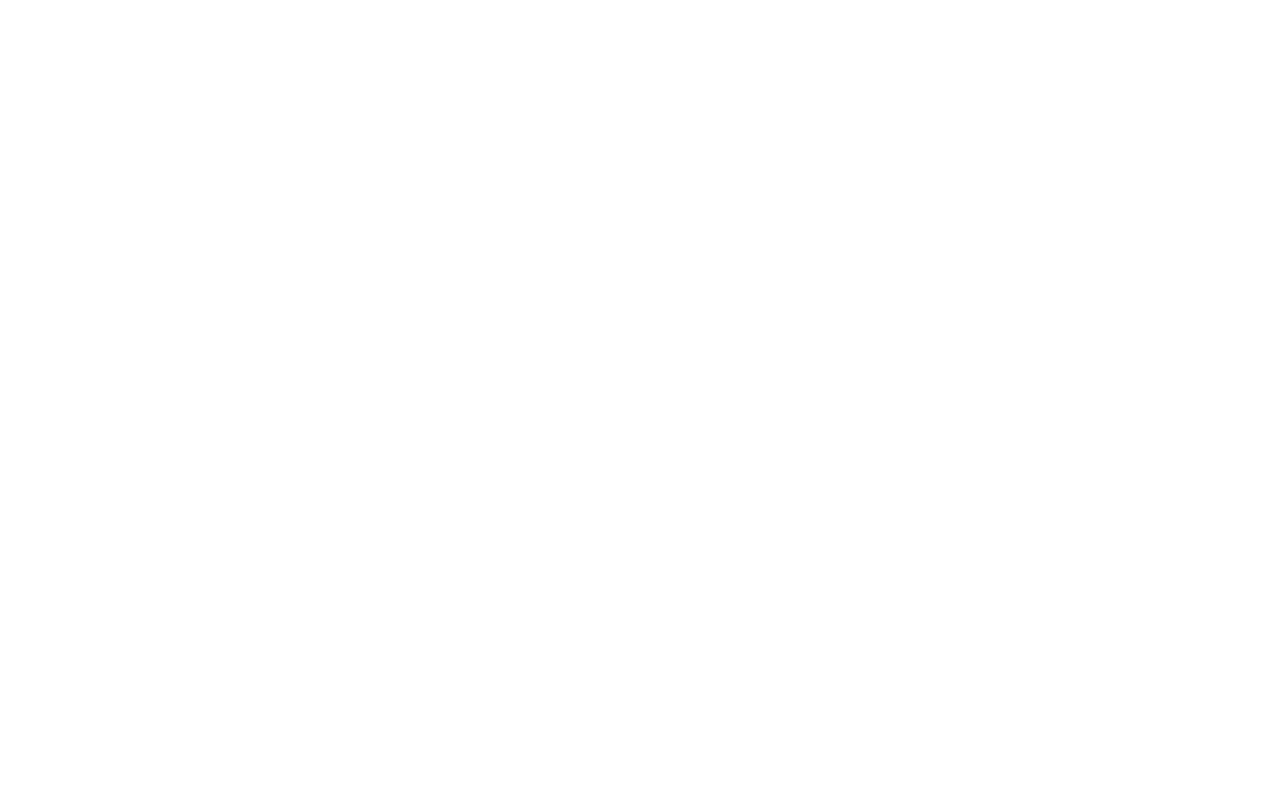
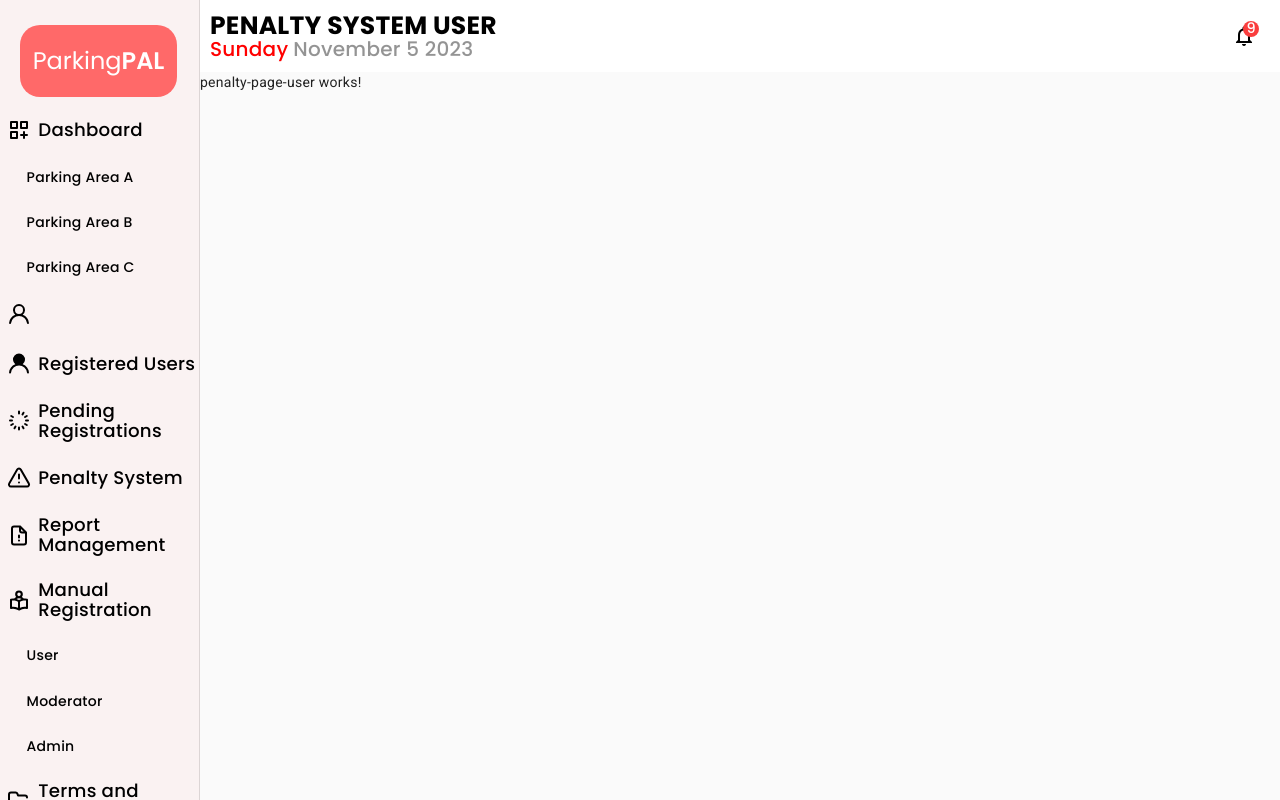
Before and after one commit to LM-Inocentes/ParkPal, an Angular app in the folder ParkPal/: page /app-penalty-page-user in a window 1280 px wide. Before the commit this address led to /. Built offline with nearby package versions, Linux system fonts and the light colour scheme.

Commit message:
added penalty n manual registration nav

```diff
--- a/ParkPal/src/app/app-navigation/app-navigation.component.html
+++ b/ParkPal/src/app/app-navigation/app-navigation.component.html
@@ -190,7 +190,11 @@
       <!-- end of Pending reg -->
 
       <!-- Penalty -->
-      <a class="mat-nav-list-btns" href="/app-penalty-page" *ngIf="user.Level != 1">
+      <a
+        class="mat-nav-list-btns"
+        href="/app-penalty-page"
+        *ngIf="user.Level != 1"
+      >
         <div class="categ_svg_icon_style">
           <svg
             xmlns="http://www.w3.org/2000/svg"
@@ -205,9 +209,33 @@
             ></path>
           </svg>
         </div>
-        <p>Penalty</p>
+        <p>Penalty System</p>
       </a>
       <!-- end of history Penalty -->
+
+      <!-- Report Management -->
+      <a
+        class="mat-nav-list-btns"
+        href="/app-penalty-page"
+        *ngIf="user.Level != 1"
+      >
+        <div class="categ_svg_icon_style">
+          <svg
+            xmlns="http://www.w3.org/2000/svg"
+            viewBox="0 0 24 24"
+            id="file-exclamation"
+            height="35"
+            width="35"
+          >
+            <path
+              fill="currentcolor"
+              d="M12.92,16.62a.76.76,0,0,0-.09-.18,1.58,1.58,0,0,0-.12-.15,1,1,0,0,0-1.09-.21,1,1,0,0,0-.33.21,1.58,1.58,0,0,0-.12.15.76.76,0,0,0-.09.18.64.64,0,0,0-.06.18,1.5,1.5,0,0,0,0,.2.84.84,0,0,0,.08.38,1.15,1.15,0,0,0,.21.33A1,1,0,0,0,12,18a.84.84,0,0,0,.38-.08.9.9,0,0,0,.54-.54A.84.84,0,0,0,13,17a1.5,1.5,0,0,0,0-.2A.64.64,0,0,0,12.92,16.62ZM20,8.94a1.31,1.31,0,0,0-.06-.27l0-.09a1.07,1.07,0,0,0-.19-.28h0l-6-6h0a1.07,1.07,0,0,0-.28-.19l-.09,0A.88.88,0,0,0,13.05,2H7A3,3,0,0,0,4,5V19a3,3,0,0,0,3,3H17a3,3,0,0,0,3-3V9S20,9,20,8.94ZM14,5.41,16.59,8H15a1,1,0,0,1-1-1ZM18,19a1,1,0,0,1-1,1H7a1,1,0,0,1-1-1V5A1,1,0,0,1,7,4h5V7a3,3,0,0,0,3,3h3Zm-6-8a1,1,0,0,0-1,1v2a1,1,0,0,0,2,0V12A1,1,0,0,0,12,11Z"
+            ></path>
+          </svg>
+        </div>
+        <p>Report Management</p>
+      </a>
+      <!-- End of Report Management -->
 
       <!-- Manual Registration -->
       <a class="mat-nav-list-btns" *ngIf="user.Level != 1">
--- a/ParkPal/src/app/app-routing.module.ts
+++ b/ParkPal/src/app/app-routing.module.ts
@@ -17,6 +17,7 @@ import { FeedbackListComponent } from './feedback-list/feedback-list.component';
 import { RegisteredUsersComponent } from './registered-users/registered-users.component';
 import { NotificationsComponent } from './notifications/notifications.component';
 import { PenaltyPageComponent } from './penalty-page/penalty-page.component';
+import { PenaltyPageUserComponent } from './penalty-page-user/penalty-page-user.component';
 
 const routes: Routes = [
   {path : '',title: 'ParkPal-Login',  component : LoginComponent},
@@ -117,6 +118,12 @@ const routes: Routes = [
         title: 'Penalty System',
         component: PenaltyPageComponent,
         data: { title: 'PENALTY SYSTEM'}
+      },
+      {
+        path: 'app-penalty-page-user',
+        title: 'Penalty System User',
+        component: PenaltyPageUserComponent,
+        data: { title: 'PENALTY SYSTEM USER'}
       }
 
     ],
--- a/ParkPal/src/app/app.module.ts
+++ b/ParkPal/src/app/app.module.ts
@@ -41,6 +41,7 @@ import { NotificationsComponent } from './notifications/notifications.component'
 import { PendingRegistrationSearchComponent } from './component/pending-registration-search/pending-registration-search.component';
 import { RegisteredUsersSearchComponent } from './component/registered-users-search/registered-users-search.component';
 import { ConfirmDeleteComponent } from './component/confirm-delete/confirm-delete.component';
+import { PenaltyPageUserComponent } from './penalty-page-user/penalty-page-user.component';
 
 
 
@@ -68,6 +69,7 @@ import { ConfirmDeleteComponent } from './component/confirm-delete/confirm-delet
     PendingRegistrationSearchComponent,
     RegisteredUsersSearchComponent,
     ConfirmDeleteComponent,
+    PenaltyPageUserComponent,
   ],
   imports: [
     BrowserModule,
--- /dev/null
+++ b/ParkPal/src/app/penalty-page-user/penalty-page-user.component.html
@@ -0,0 +1 @@
+<p>penalty-page-user works!</p>
--- a/ParkPal/src/app/penalty-page/penalty-page.component.html
+++ b/ParkPal/src/app/penalty-page/penalty-page.component.html
@@ -22,7 +22,7 @@
       <!-- end Penalty -->
 
       <!-- select user -->
-      <div class="select-user">Select User</div>
+      <a href="/app-penalty-page-user" class="select-user">Select User</a>
       <!-- end of select user -->
     </div>
   </div>
--- a/ParkPal/src/app/penalty-page/penalty-page.component.scss
+++ b/ParkPal/src/app/penalty-page/penalty-page.component.scss
@@ -1,6 +1,7 @@
 p,
-span {
+span, a{
     margin: 0px;
+    text-decoration: none;
 }
 
 .main-container {
--- a/ParkPal/src/app/penalty-page/penalty-page.component.ts
+++ b/ParkPal/src/app/penalty-page/penalty-page.component.ts
@@ -9,5 +9,4 @@ export class PenaltyPageComponent {
 
 
 
-
 }
```
Also changed, not shown: ParkPal/src/app/penalty-page-user/penalty-page-user.component.ts (added, +10 -0 lines), ParkPal/src/app/penalty-page-user/penalty-page-user.component.scss (added), ParkPal/src/assets/svg/report-management.svg (added), 1 other file (tests, documents, lock files or other folders).
